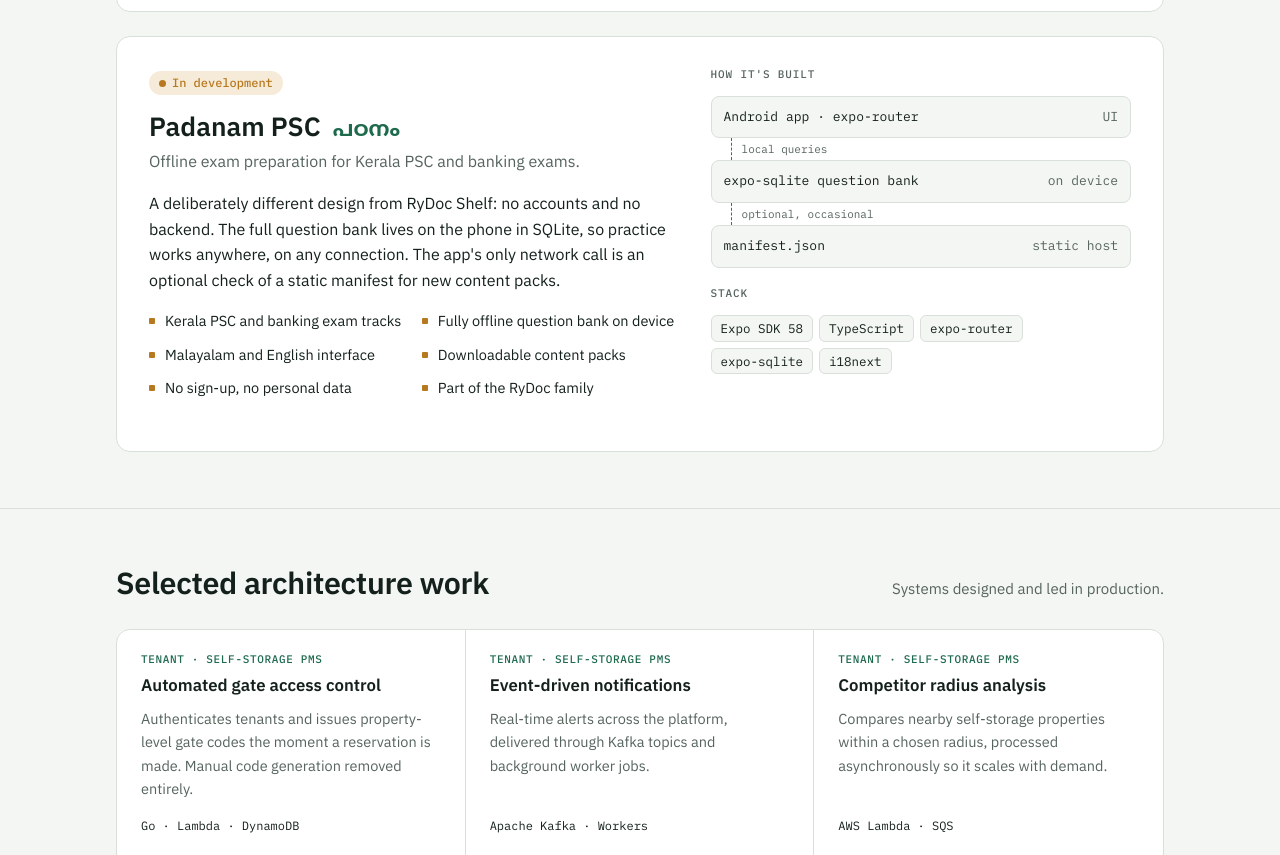
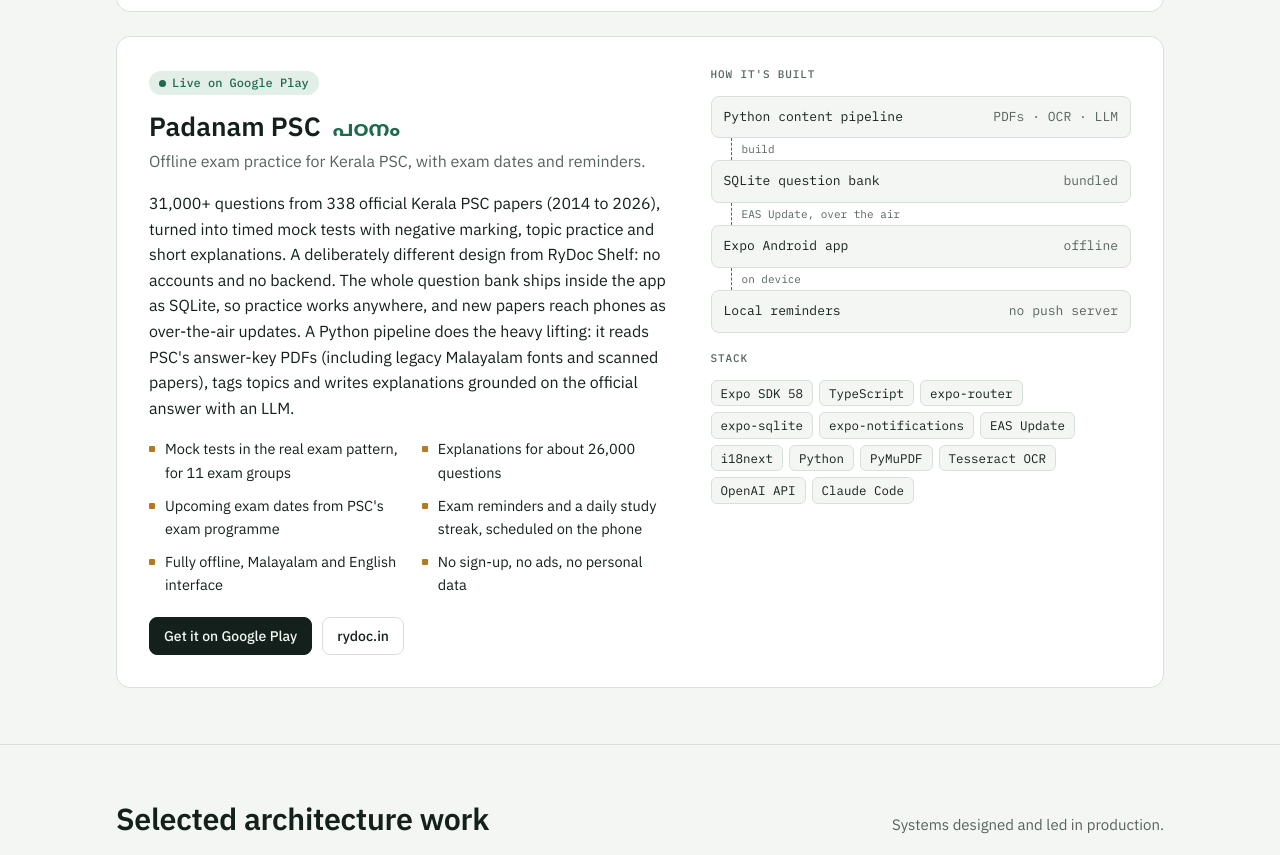
Before and after one commit to shijith29/shijith29.github.io, a plain HTML site: page index.html in a window 1280 px wide. Shown: the part 1402-2257 px from the top of the page. Drawn offline with Linux system fonts and the light colour scheme.

Commit message:
Update index.html

```diff
--- a/index.html
+++ b/index.html
@@ -7,7 +7,7 @@
 <meta property="og:type" content="website">
 <meta property="og:url" content="https://shijith29.github.io/">
 <meta property="og:title" content="Shijith Melodan | Architect, Engineering Leader, Product Builder">
-<meta property="og:description" content="19+ years designing scalable SaaS and enterprise platforms on AWS. Builder of RyDoc Shelf and Padanam PSC, AI-powered learning apps in English and Malayalam.">
+<meta property="og:description" content="19+ years designing scalable SaaS and enterprise platforms on AWS. Builder of RyDoc Shelf and Padanam PSC, AI-powered learning apps in English and Malayalam, both live on Google Play.">
 <meta property="og:image" content="https://shijith29.github.io/og-image.png">
 <meta property="og:image:width" content="1200">
 <meta property="og:image:height" content="627">
@@ -227,7 +227,7 @@ footer { padding-block: 28px; font: 400 13px var(--mono); color: var(--muted); }
     <div class="facts">
       <div class="fact"><b>19+</b><span>years building enterprise and SaaS platforms</span></div>
       <div class="fact"><b>25</b><span>engineers led at IBM India</span></div>
-      <div class="fact"><b>2</b><span>AI and offline learning apps, built solo</span></div>
+      <div class="fact"><b>2</b><span>AI and offline learning apps, built solo, both on Google Play</span></div>
     </div>
   </div>
 </header>
@@ -285,34 +285,40 @@ footer { padding-block: 28px; font: 400 13px var(--mono); color: var(--muted); }
 
       <article class="product padanam">
         <div>
-          <span class="status wip">In development</span>
+          <span class="status live">Live on Google Play</span>
           <h3>Padanam PSC <span class="ml">പഠനം</span></h3>
-          <p class="tagline">Offline exam preparation for Kerala PSC and banking exams.</p>
-          <p>A deliberately different design from RyDoc Shelf: no accounts and no backend. The full question bank lives on the phone in SQLite, so practice works anywhere, on any connection. The app's only network call is an optional check of a static manifest for new content packs.</p>
+          <p class="tagline">Offline exam practice for Kerala PSC, with exam dates and reminders.</p>
+          <p>31,000+ questions from 338 official Kerala PSC papers (2014 to 2026), turned into timed mock tests with negative marking, topic practice and short explanations. A deliberately different design from RyDoc Shelf: no accounts and no backend. The whole question bank ships inside the app as SQLite, so practice works anywhere, and new papers reach phones as over-the-air updates. A Python pipeline does the heavy lifting: it reads PSC's answer-key PDFs (including legacy Malayalam fonts and scanned papers), tags topics and writes explanations grounded on the official answer with an LLM.</p>
           <ul class="features">
-            <li>Kerala PSC and banking exam tracks</li>
-            <li>Fully offline question bank on device</li>
-            <li>Malayalam and English interface</li>
-            <li>Downloadable content packs</li>
-            <li>No sign-up, no personal data</li>
-            <li>Part of the RyDoc family</li>
+            <li>Mock tests in the real exam pattern, for 11 exam groups</li>
+            <li>Explanations for about 26,000 questions</li>
+            <li>Upcoming exam dates from PSC's exam programme</li>
+            <li>Exam reminders and a daily study streak, scheduled on the phone</li>
+            <li>Fully offline, Malayalam and English interface</li>
+            <li>No sign-up, no ads, no personal data</li>
           </ul>
+          <div class="links">
+            <a class="btn primary" href="https://play.google.com/store/apps/details?id=in.rydoc.padanam" target="_blank" rel="noopener">Get it on Google Play</a>
+            <a class="btn" href="https://rydoc.in/#padanam" target="_blank" rel="noopener">rydoc.in</a>
+          </div>
         </div>
         <div class="side">
           <div>
             <p class="label">How it's built</p>
             <div class="flow">
-              <div class="node">Android app · expo-router <em>UI</em></div>
-              <div class="edge"><span>local queries</span></div>
-              <div class="node">expo-sqlite question bank <em>on device</em></div>
-              <div class="edge"><span>optional, occasional</span></div>
-              <div class="node">manifest.json <em>static host</em></div>
+              <div class="node">Python content pipeline <em>PDFs · OCR · LLM</em></div>
+              <div class="edge"><span>build</span></div>
+              <div class="node">SQLite question bank <em>bundled</em></div>
+              <div class="edge"><span>EAS Update, over the air</span></div>
+              <div class="node">Expo Android app <em>offline</em></div>
+              <div class="edge"><span>on device</span></div>
+              <div class="node">Local reminders <em>no push server</em></div>
             </div>
           </div>
           <div>
             <p class="label">Stack</p>
             <div class="chips">
-              <span class="chip">Expo SDK 58</span><span class="chip">TypeScript</span><span class="chip">expo-router</span><span class="chip">expo-sqlite</span><span class="chip">i18next</span>
+              <span class="chip">Expo SDK 58</span><span class="chip">TypeScript</span><span class="chip">expo-router</span><span class="chip">expo-sqlite</span><span class="chip">expo-notifications</span><span class="chip">EAS Update</span><span class="chip">i18next</span><span class="chip">Python</span><span class="chip">PyMuPDF</span><span class="chip">Tesseract OCR</span><span class="chip">OpenAI API</span><span class="chip">Claude Code</span>
             </div>
           </div>
         </div>
```
